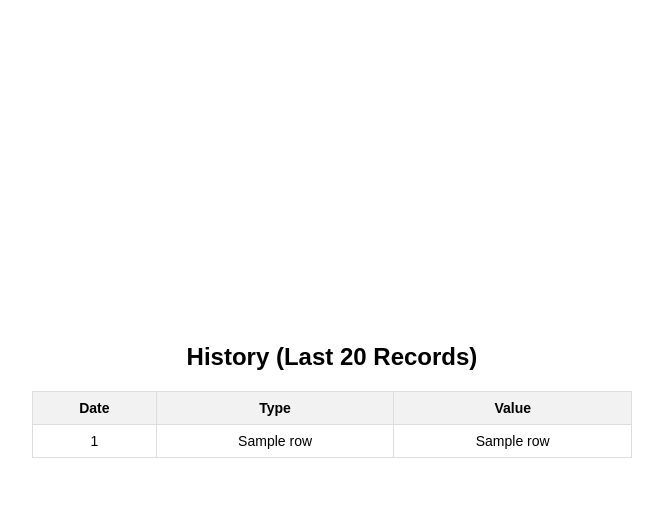
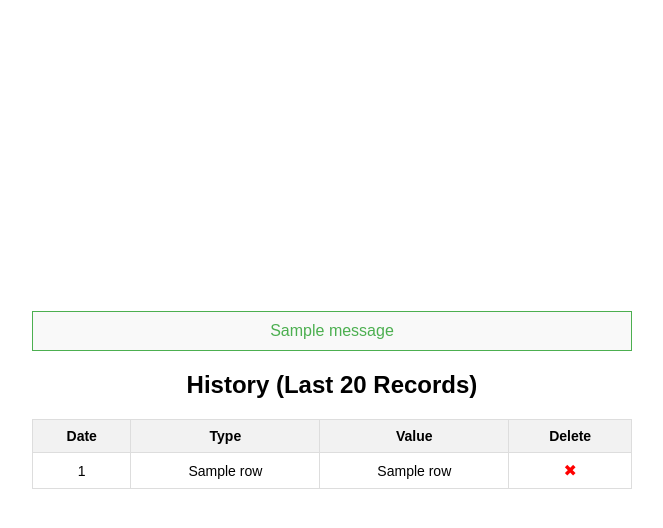
Before and after one commit to louisguichard/life-pulse, a Flask app: template templates/history.html in a window 1280 px wide. Shown: the top 528 px of the page, without its empty margins (308-971 px from the left). Run offline with Flask 3, Linux system fonts and the light colour scheme; the template is opened without the code that fills it: most values are stand-ins (such as "Sample title", 1, 10 or a date in 2020); one stand-in notice (Sample message) is shown.

Commit message:
feat: delete from history

```diff
--- a/app.py
+++ b/app.py
@@ -1,8 +1,8 @@
-from flask import Flask, session, render_template, request, redirect, url_for
+from flask import Flask, session, render_template, request, redirect, url_for, flash
 from datetime import datetime, timedelta
 import pytz
 
-from storage import load_data, save_data
+from storage import load_data, save_data, delete_data
 from fitbit import (
     fitbit_login,
     fitbit_callback,
@@ -96,6 +96,26 @@ def history():
     return render_template("history.html", data=recent_data)
 
 
+@app.route("/delete", methods=["POST"])
+def delete_record():
+    date = request.form.get("date")
+    record_type = request.form.get("type")
+    value = request.form.get("value")
+
+    if not date or not record_type or not value:
+        flash("Invalid data for deletion.")
+        return redirect(url_for("history"))
+
+    row = [date, record_type, value]
+    try:
+        delete_data(row)
+        flash("Record deleted successfully.")
+    except ValueError as e:
+        flash(str(e))
+
+    return redirect(url_for("history"))
+
+
 def save_fitbit_data():
     "Saves Fitbit data for the past 7 days if not already saved"
 
--- a/storage.py
+++ b/storage.py
@@ -31,3 +31,33 @@ def save_data(row):
     rows.append(",".join(row))
     rows = sorted(rows, key=lambda row: row.split(",")[0])
     blob.upload_from_string("\n".join(rows))
+
+
+def delete_data(target_row):
+    """
+    Deletes a specific row from the CSV file.
+
+    Args:
+        target_row (list): The row to delete, e.g., [date, type, value].
+
+    Raises:
+        ValueError: If the row is not found.
+    """
+    bucket = storage_client.bucket(BUCKET_NAME)
+    blob = bucket.blob(FILE_NAME)
+    if not blob.exists():
+        raise ValueError("Data file does not exist.")
+
+    data = blob.download_as_text().strip().split("\n")
+    rows = [row.split(",") for row in data]
+
+    # Find the row to delete
+    initial_length = len(rows)
+    rows = [row for row in rows if row != target_row]
+
+    if len(rows) == initial_length:
+        raise ValueError("Record not found.")
+
+    # Sort and save back
+    rows = sorted(rows, key=lambda row: row[0])
+    blob.upload_from_string("\n".join([",".join(row) for row in rows]))
--- a/templates/history.html
+++ b/templates/history.html
@@ -45,21 +45,69 @@
                 font-size: 12px;
             }
         }
+        /* Add styles for the delete button */
+        .delete-button {
+            background-color: transparent;
+            border: none;
+            color: red;
+            font-size: 16px;
+            cursor: pointer;
+        }
+        .delete-button:hover {
+            color: darkred;
+        }
+        /* Add styles for the flash messages */
+        .flash-message {
+            margin-bottom: 20px;
+            padding: 10px;
+            border: 1px solid #ddd;
+            background-color: #f9f9f9;
+            max-width: 600px;
+            width: 100%;
+            text-align: center;
+        }
+        .flash-success {
+            border-color: #4CAF50;
+            color: #4CAF50;
+        }
+        .flash-error {
+            border-color: #f44336;
+            color: #f44336;
+        }
     </style>
 </head>
 <body>
+    {% with messages = get_flashed_messages() %}
+      {% if messages %}
+        {% for message in messages %}
+          <div class="flash-message flash-success">
+              {{ message }}
+          </div>
+        {% endfor %}
+      {% endif %}
+    {% endwith %}
+
     <h2>History (Last 20 Records)</h2>
     <table>
         <tr>
             <th>Date</th>
             <th>Type</th>
             <th>Value</th>
+            <th>Delete</th>
         </tr>
         {% for row in data %}
         <tr>
             <td>{{ row[0] }}</td>
             <td>{{ row[1] }}</td>
             <td>{{ row[2] }}</td>
+            <td>
+                <form action="{{ url_for('delete_record') }}" method="POST" style="display:inline;">
+                    <input type="hidden" name="date" value="{{ row[0] }}">
+                    <input type="hidden" name="type" value="{{ row[1] }}">
+                    <input type="hidden" name="value" value="{{ row[2] }}">
+                    <button type="submit" class="delete-button" title="Delete">&#10006;</button>
+                </form>
+            </td>
         </tr>
         {% endfor %}
     </table>
```
